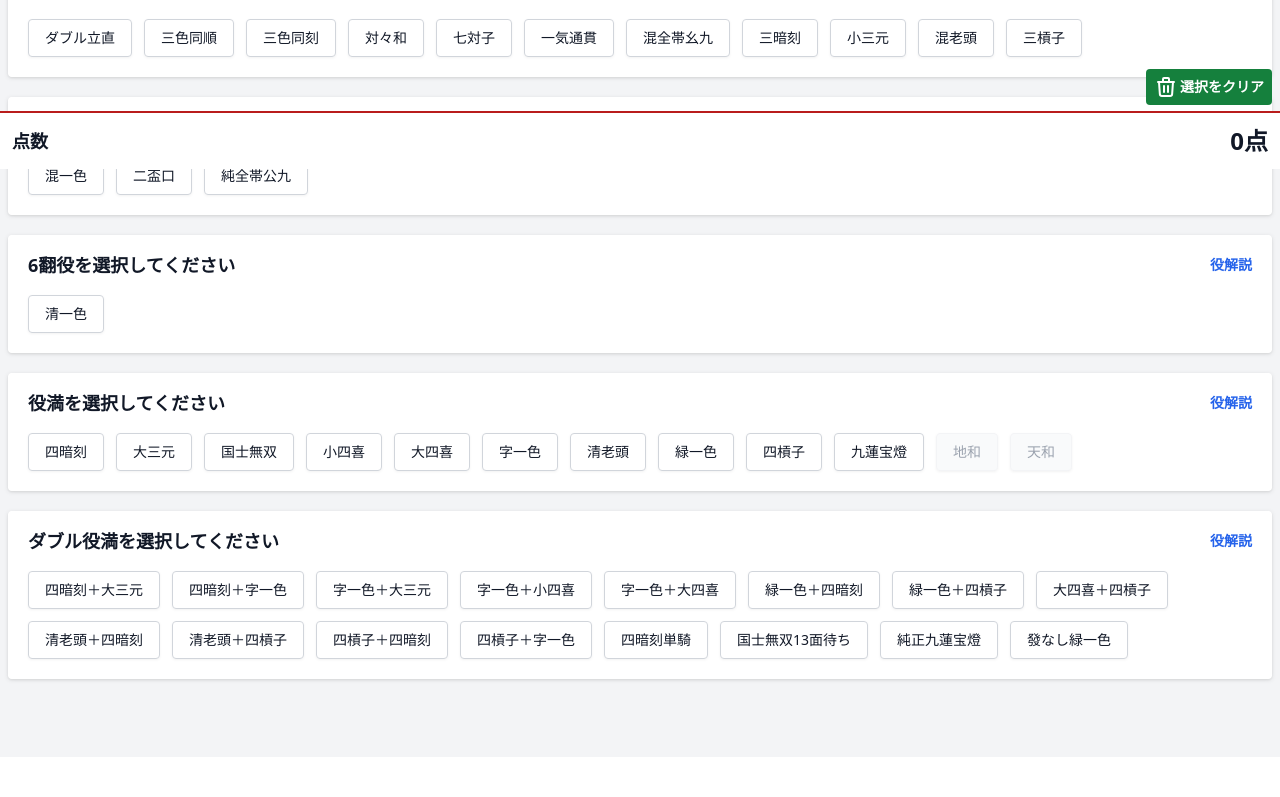
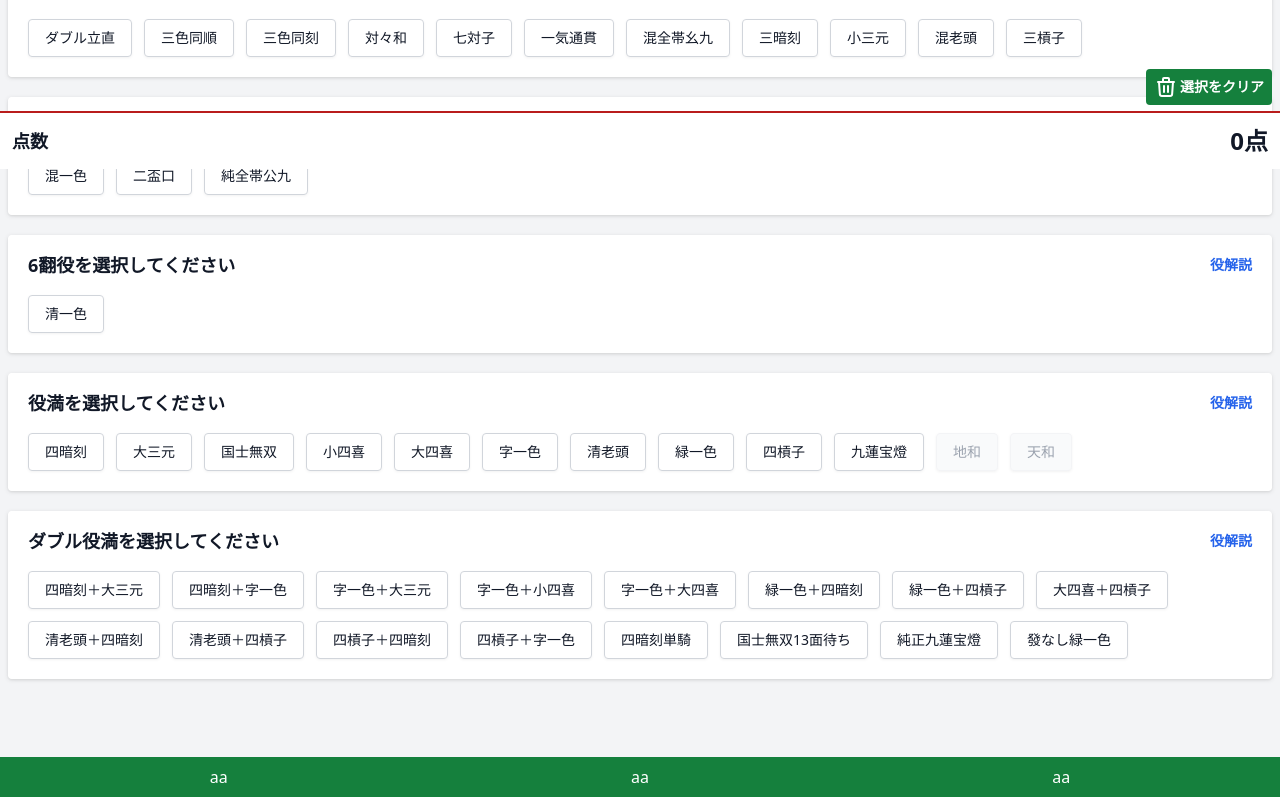
Before and after one commit to limoza/calc_mahjong_score-, a Next.js app: page / in a window 1280 px wide. Shown: the part 631-1428 px from the top of the page. Before the commit the page ends 1388 px from the top, so only its background shows below. Built offline with nearby package versions, Linux system fonts and the light colour scheme.

Commit message:
footer追加

```diff
--- /dev/null
+++ b/src/components/Footer.jsx
@@ -0,0 +1,11 @@
+import React from 'react'
+
+export const Footer = React.memo(() => (
+  <footer className='bg-green-700 p-2 text-white'>
+    <ul className='flex items-center justify-around'>
+      <li>aa</li>
+      <li>aa</li>
+      <li>aa</li>
+    </ul>
+  </footer>
+))
--- a/src/pages/index.js
+++ b/src/pages/index.js
@@ -8,6 +8,7 @@ import { Title } from '@/components/Title'
 import { TitleButton } from '@/components/TitleButton'
 import { Result } from '@/components/Result'
 import { Modal } from '@/components/Modal'
+import { Footer } from '@/components/Footer'
 
 import { useRecoilValue, useRecoilState } from 'recoil'
 import {
@@ -76,10 +77,10 @@ const Home = React.memo(() => {
   return (
     <>
       <Modal modalOpen={modalOpen} SetIsOpen={SetIsOpen} />
-      <Header />
       <main
         className={`${modalOpen.IsOpen && `fixed`} bg-gray-100 text-gray-900`}
       >
+        <Header />
         <Card>
           <Title title={QuestionList.oya.title} />
           <AgariStatusList
@@ -120,6 +121,7 @@ const Home = React.memo(() => {
         })}
         <Result title='点数' />
       </main>
+      <Footer />
     </>
   )
 })
```
